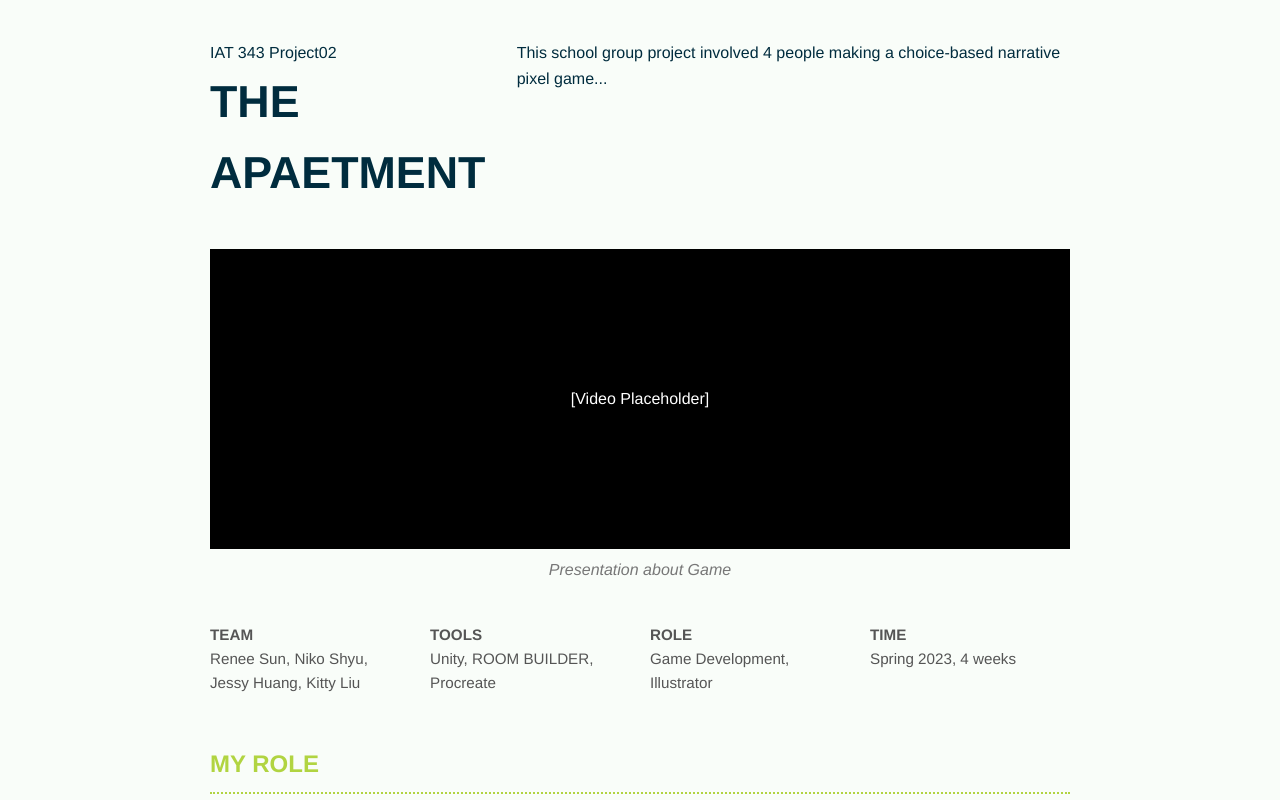
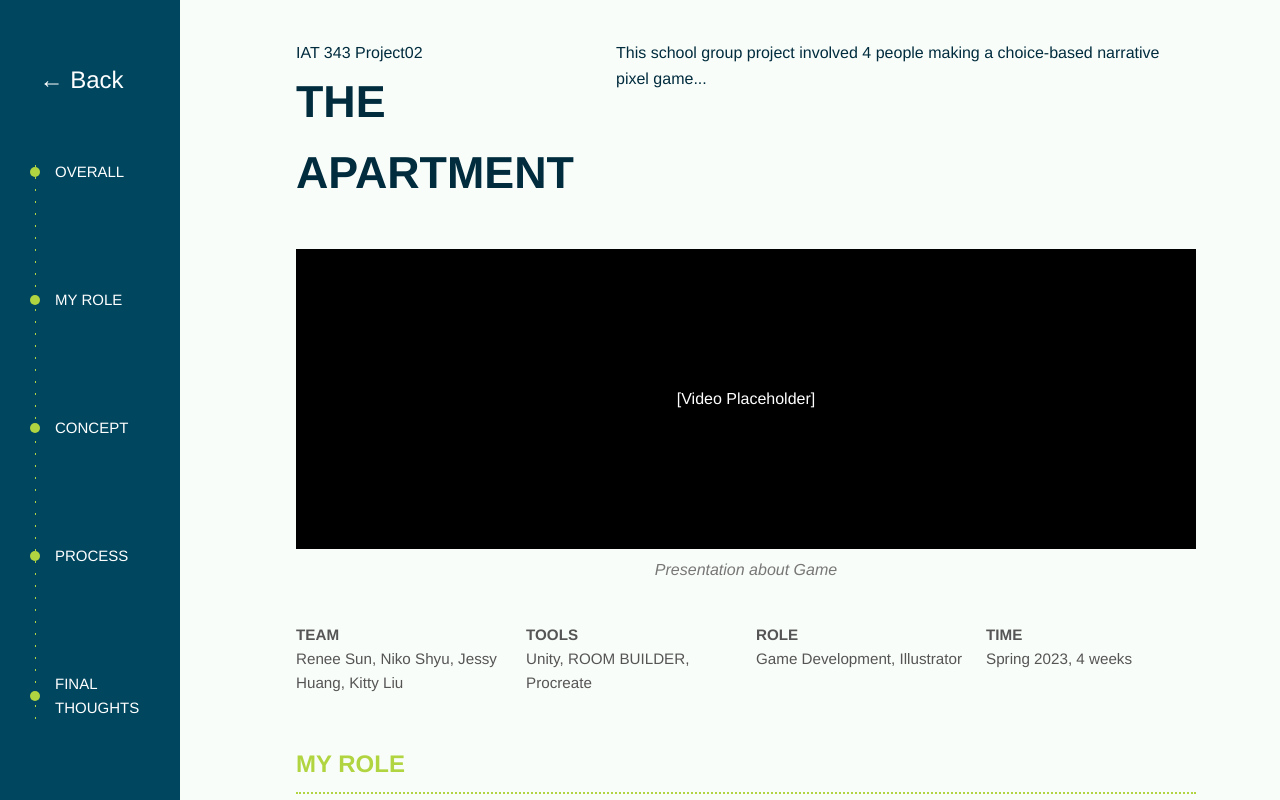
Before and after one commit to KittyL524/portfolio, a plain HTML site: page project1.html in a window 1280 px wide. Drawn offline with Linux system fonts and the light colour scheme.

Commit message:
update-p

```diff
--- a/project.css
+++ b/project.css
@@ -1,8 +1,9 @@
+/* 基础样式保持不变 */
 html, body {
     height: 100%;
     margin: 0;
     padding: 0;
-    overflow: auto; /* 允许全局滚动 */
+    overflow: auto;
 }
 
 .page-container {
@@ -16,21 +17,132 @@ html, body {
     margin: 0;
     padding: 0;
 }
+
 body {
     font-family: 'Helvetica Neue', sans-serif;
     line-height: 1.6;
     background-color: #f9fdf9;
     color: #002c3e;
 }
-  .container {
-    max-width: 900px;
-    margin: 0 auto;
-    padding: 40px 20px;
+
+/* 左侧菜单栏 */
+.project-sidebar {
+    width: 180px;
+    background-color: #00465e;
+    padding: 0 15px;
+    position: fixed;
+    height: 100vh;
+    left: 0;
+    top: 0;
+    z-index: 100;
+    display: flex;
+    flex-direction: column;
 }
+
+.back-button {
+    color: white;
+    text-decoration: none;
+    font-size: 24px;
+    position: absolute;
+    top: 10vh;
+    left: 50%;
+    transform: translate(-60%, -50%);
+    white-space: nowrap;
+    transition: all 0.3s ease;
+    z-index: 10;
+}
+
+.back-button:hover {
+    color: #b1d441;
+}
+
+/* 导航菜单容器 */
+.nav-container {
+    flex: 1;
+    display: flex;
+    flex-direction: column;
+    justify-content: space-between;
+    height: calc(100vh - 70px);
+    padding: 20vh 0 10vh 0;
+    position: relative;
+}
+
+.nav-container::before {
+    content: "";
+    position: absolute;
+    left: 20px;
+    top: 20vh;
+    bottom: 10vh;
+    width: 1px;
+    background: repeating-linear-gradient(
+        to bottom,
+        transparent,
+        transparent 5px,
+        #b1d441 5px,
+        #b1d441 7px,
+        transparent 7px,
+        transparent 12px
+    );
+}
+
+/* 导航菜单样式 */
+.project-nav {
+    list-style: none;
+    padding: 0;
+    margin: 0;
+    flex: 1;
+    display: flex;
+    flex-direction: column;
+    justify-content: space-between;
+}
+
+.project-nav li {
+    position: relative;
+}
+
+.project-nav li a {
+    color: white; /* 默认白色 */
+    text-decoration: none;
+    font-size: 15px;
+    padding-left: 40px;
+    display: block;
+    position: relative;
+    transition: color 0.3s;
+  }
+
+.project-nav li a::before {
+    content: "";
+    position: absolute;
+    left: 15px;
+    top: 50%;
+    transform: translateY(-50%);
+    width: 10px;
+    height: 10px;
+    border-radius: 50%;
+    background-color: #b1d441;
+}
+
+
+  .project-nav li a:hover {
+    color: #b1d441; /* 悬停时变绿色 */
+  }
+
+  .project-nav li a.active {
+    color: #b1d441; /* 当前滚动到的内容对应的菜单项变绿色 */
+  }
+
+/* 主内容区 */
+.project-container {
+    max-width: 1000px;
+    margin-left: 60px;
+    padding: 40px 80px 40px 20px;
+}
+
 h1 {
     font-size: 2.8em;
     color: #002c3e;
 }
+
 h2.section-title {
     margin-top: 50px;
     font-size: 1.5em;
@@ -39,6 +151,7 @@ html, body {
     padding-bottom: 8px;
     margin-bottom: 20px;
 }
+
 p.caption {
     font-style: italic;
     text-align: center;
@@ -47,22 +160,22 @@ html, body {
     color: #777;
 }
 
-  /* 页面顶部介绍 */
 .intro {
     display: flex;
     justify-content: space-between;
     flex-wrap: wrap;
     margin-bottom: 40px;
 }
+
 .title-block {
     flex: 1 1 200px;
 }
+
 .desc-block {
     flex: 2 1 400px;
     padding-left: 20px;
 }
 
-  /* 视频/图片占位 */
 .video-placeholder {
     background: #000;
     color: white;
@@ -72,7 +185,6 @@ html, body {
     justify-content: center;
 }
 
-  /* 信息网格 */
 .info-grid {
     display: grid;
     grid-template-columns: repeat(auto-fit, minmax(200px, 1fr));
@@ -82,18 +194,24 @@ html, body {
     color: #555;
 }
 
-  /* Back to Top 链接 */
+/* Back to Top */
 .back-to-top {
     text-align: center;
-    margin: 60px 0 40px;
+    margin: 80px 0 20px;
 }
+
 .back-to-top a {
     text-decoration: none;
+    color: #00465e;
     font-weight: bold;
-    color: #00465e;
+    font-size: 16px;
+    cursor: pointer; /* 添加指针样式 */
 }
 
-  /* Footer */
+.back-to-top a:hover {
+    color: #b1d441;
+}
+
 .footer {
     background-color: #00465e;
     color: white;
@@ -101,8 +219,31 @@ html, body {
     padding: 40px 20px;
     border-top-left-radius: 10px;
     border-top-right-radius: 10px;
+    margin-left: 108px; /* 与菜单栏宽度匹配 */
 }
+
 .footer-content p {
     margin: 10px 0;
     font-size: 18px;
 }
+
+/* 平滑滚动效果 */
+html {
+    scroll-behavior: smooth;
+}
+
+/* 响应式设计 */
+@media (max-width: 768px) {
+    .project-sidebar {
+        width: 80px;
+        padding: 20px 10px;
+    }
+
+    .project-container, .footer {
+        margin-left: 80px;
+    }
+
+    .project-nav li a {
+        font-size: 12px;
+    }
+}
--- a/project1.html
+++ b/project1.html
@@ -9,11 +9,28 @@
 </head>
 <body>
 
-  <main class="container">
-    <section class="intro">
+  <div class="page-container">
+    <!-- 新增左侧菜单栏 -->
+    <nav class="project-sidebar">
+        <a href="menu.html" class="back-button">← Back</a>
+
+        <div class="nav-container">
+          <ul class="project-nav">
+            <li><a href="#overall">OVERALL</a></li>
+            <li><a href="#my-role">MY ROLE</a></li>
+            <li><a href="#concept">CONCEPT</a></li>
+            <li><a href="#process">PROCESS</a></li>
+            <li><a href="#final-thoughts">FINAL THOUGHTS</a></li>
+          </ul>
+        </div>
+      </nav>
+
+    <main class="project-container">
+        <div id="top"></div>
+        <section id="overall" class="intro">
             <div class="title-block">
             <p class="course">IAT 343 Project02</p>
-        <h1>THE <br> APAETMENT</h1>
+            <h1>THE <br> APARTMENT</h1>
             </div>
             <div class="desc-block">
             <p>This school group project involved 4 people making a choice-based narrative pixel game...</p>
@@ -30,24 +47,24 @@
             <div><strong>TIME</strong><br>Spring 2023, 4 weeks</div>
         </section>
 
-    <section>
+        <section id="my-role">
             <h2 class="section-title">MY ROLE</h2>
             <p>In this project, my main role was to build the game in Unity. I also made the UI and helped with the storyline...</p>
         </section>
 
-    <section>
+        <section id="concept">
             <h2 class="section-title">CONCEPT</h2>
             <p>[Image Placeholder: Initial Game Screenshot]</p>
             <p>Our initial project requirements were to make a work with a script written by us... We deleted the 3D part.</p>
         </section>
 
-    <section>
+        <section id="process">
             <h2 class="section-title">PROCESS</h2>
             <p>[Image Placeholder: Code Screenshot]</p>
             <p>We first made a narrative game with multi-choice for the player... I used a plugin called Fungus to help.</p>
         </section>
 
-    <section>
+        <section id="final-thoughts">
             <h2 class="section-title">FINAL THOUGHTS</h2>
             <p>This project helped me grow as a developer and storyteller. I learned how to work in a team, communicate ideas, and adapt designs...</p>
         </section>
@@ -56,6 +73,7 @@
             <a href="#top">Back to Top ↑</a>
         </div>
     </main>
+  </div>
 
   <footer class="footer">
     <div class="footer-content">
@@ -65,5 +83,35 @@
     </div>
   </footer>
 
+  <script>
+    document.addEventListener("DOMContentLoaded", function () {
+      const sections = document.querySelectorAll(".section-title");
+      const navLinks = document.querySelectorAll(".project-nav li a");
+
+      function onScroll() {
+        let scrollPosition = window.scrollY || window.pageYOffset;
+
+        sections.forEach((section) => {
+          const sectionTop = section.offsetTop - 80; // 留点缓冲空间
+          const sectionHeight = section.offsetHeight;
+          const sectionId = section.getAttribute("id");
+
+          if (
+            scrollPosition >= sectionTop &&
+            scrollPosition < sectionTop + sectionHeight
+          ) {
+            navLinks.forEach((link) => {
+              link.classList.remove("active");
+              if (link.getAttribute("href") === "#" + sectionId) {
+                link.classList.add("active");
+              }
+            });
+          }
+        });
+      }
+
+      window.addEventListener("scroll", onScroll);
+    });
+  </script>
 </body>
 </html>
```
Also changed, not shown: index.html (+3 -2 lines), main.js (deleted, +0 -19 lines). Lines whose indentation alone changed are shown as unchanged.
